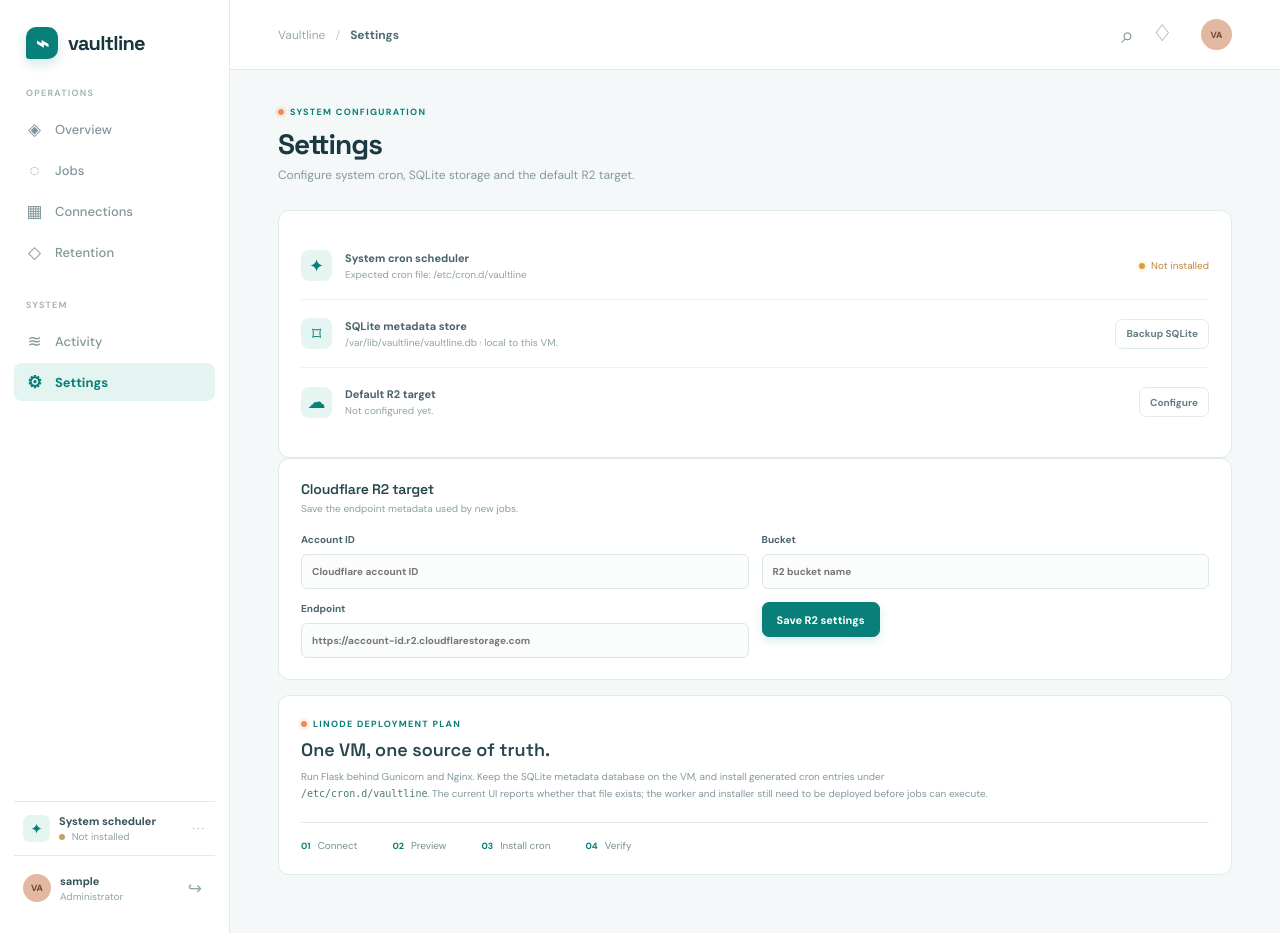
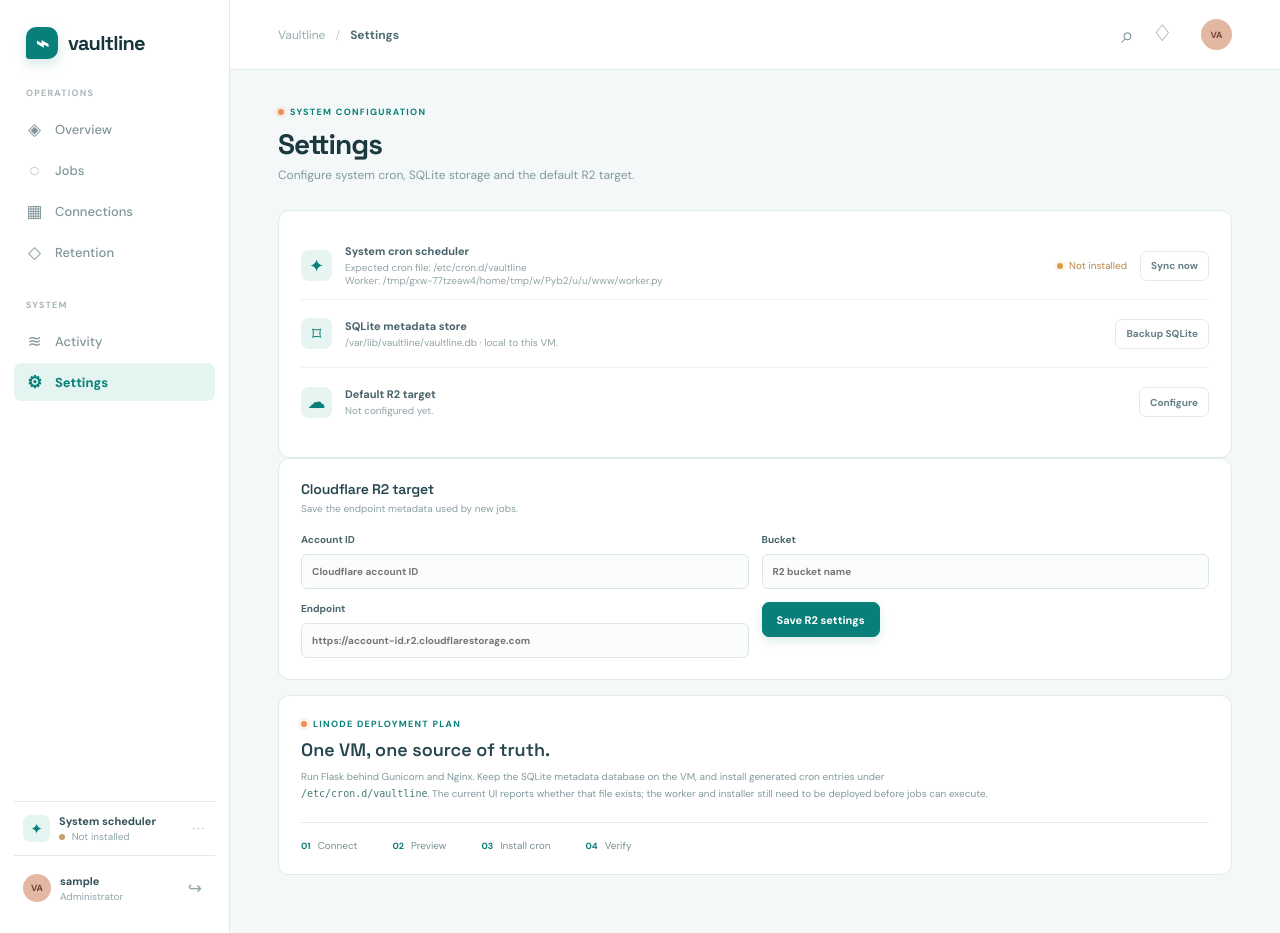
Before and after one commit to GShankar555/DB_Retention_Backup_Manager, a Flask app: page /settings in a window 1280 px wide. Run offline with Flask 3, Linux system fonts and the light colour scheme; the visitor is signed in with stand-in values (Sample User, id 1); data that the repository does not hold is empty; some libraries are stand-ins or nearby versions.

Commit message:
feat: enhance scheduler functionality with cron sync and UI updates

```diff
--- a/app.py
+++ b/app.py
@@ -3,8 +3,11 @@ from __future__ import annotations
 import os
 import csv
 import io
+import shlex
 import sqlite3
 import secrets
+import sys
+import tempfile
 from datetime import datetime
 from pathlib import Path
 
@@ -15,6 +18,9 @@ BASE_DIR = Path(__file__).resolve().parent
 INSTANCE_DIR = BASE_DIR / "instance"
 DATABASE = Path(os.getenv("VAULTLINE_DB", INSTANCE_DIR / "vaultline.db"))
 CRON_FILE = Path(os.getenv("VAULTLINE_CRON_FILE", "/etc/cron.d/vaultline"))
+CRON_USER = os.getenv("VAULTLINE_CRON_USER", "root")
+WORKER_SCRIPT = Path(os.getenv("VAULTLINE_WORKER", BASE_DIR / "worker.py"))
+LOG_DIR = Path(os.getenv("VAULTLINE_LOG_DIR", "/var/log/vaultline"))
 
 app = Flask(__name__)
 app.config["SECRET_KEY"] = os.getenv("VAULTLINE_SECRET", "change-this-in-production")
@@ -203,11 +209,57 @@ def setting_value(key: str, default: str = "") -> str:
 
 def scheduler_info() -> dict:
     installed = CRON_FILE.exists()
+    worker_exists = WORKER_SCRIPT.exists()
+    ready = installed and worker_exists
     return {
         "installed": installed,
-        "label": "Installed" if installed else "Not installed",
+        "worker_exists": worker_exists,
+        "ready": ready,
+        "label": "Ready" if ready else ("Cron installed; worker missing" if installed else "Not installed"),
         "path": str(CRON_FILE),
+        "worker_path": str(WORKER_SCRIPT),
     }
+
+
+def sync_cron_file() -> tuple[bool, str]:
+    """Rewrite the managed /etc/cron.d file from enabled SQLite jobs."""
+    db = get_db()
+    jobs = db.execute("SELECT id, name, cron_expression FROM jobs WHERE enabled = 1 ORDER BY id").fetchall()
+    try:
+        if not jobs:
+            if CRON_FILE.exists():
+                CRON_FILE.unlink()
+            return True, "No enabled jobs; managed cron file removed."
+        CRON_FILE.parent.mkdir(parents=True, exist_ok=True)
+        LOG_DIR.mkdir(parents=True, exist_ok=True)
+        python_bin = shlex.quote(sys.executable)
+        worker = shlex.quote(str(WORKER_SCRIPT))
+        workdir = shlex.quote(str(BASE_DIR))
+        lines = [
+            "# Managed by Vaultline. Manual edits will be overwritten.",
+            "SHELL=/bin/sh",
+            "PATH=/usr/local/sbin:/usr/local/bin:/usr/sbin:/usr/bin:/sbin:/bin",
+            "",
+        ]
+        for job in jobs:
+            log_path = shlex.quote(str(LOG_DIR / f"job-{job['id']}.log"))
+            command = f"{job['cron_expression']} {CRON_USER} cd {workdir} && {python_bin} {worker} --job-id {job['id']} >> {log_path} 2>&1"
+            lines.append(f"# {job['name']} (job {job['id']})")
+            lines.append(command)
+        lines.append("")
+        with tempfile.NamedTemporaryFile("w", encoding="utf-8", dir=CRON_FILE.parent, delete=False) as temporary:
+            temporary.write("\n".join(lines))
+            temporary_path = Path(temporary.name)
+        os.chmod(temporary_path, 0o644)
+        os.replace(temporary_path, CRON_FILE)
+        return True, f"{len(jobs)} cron job(s) installed in {CRON_FILE}."
+    except OSError as error:
+        try:
+            if "temporary_path" in locals() and temporary_path.exists():
+                temporary_path.unlink()
+        except OSError:
+            pass
+        return False, f"Could not update {CRON_FILE}: {error}"
 
 
 def form_payload() -> dict:
@@ -334,8 +386,9 @@ def new_job():
             placeholders = ", ".join("?" for _ in payload)
             db.execute(f"INSERT INTO jobs ({columns}) VALUES ({placeholders})", tuple(payload.values()))
             db.commit()
-            log_activity("New job created", f"{payload['name']} · system cron installed", "teal")
-            flash("Job created. The system-level cron entry is ready to install.", "success")
+            cron_ok, cron_message = sync_cron_file()
+            log_activity("New job created", f"{payload['name']} · {cron_message}", "teal" if cron_ok else "amber")
+            flash("Job created and system cron updated." if cron_ok else f"Job saved, but cron update failed: {cron_message}", "success" if cron_ok else "error")
             return redirect(url_for("jobs"))
     return render_template("job_form.html", active="Jobs", connections=connections, job=None, form=request.form)
 
@@ -352,8 +405,9 @@ def edit_job(job_id: int):
         assignments = ", ".join(f"{key} = ?" for key in payload)
         db.execute(f"UPDATE jobs SET {assignments} WHERE id = ?", (*payload.values(), job_id))
         db.commit()
-        log_activity("Job updated", f"{payload['name']} · configuration saved", "blue")
-        flash("Job updated successfully.", "success")
+        cron_ok, cron_message = sync_cron_file()
+        log_activity("Job updated", f"{payload['name']} · {cron_message}", "blue" if cron_ok else "amber")
+        flash("Job updated and system cron refreshed." if cron_ok else f"Job saved, but cron update failed: {cron_message}", "success" if cron_ok else "error")
         return redirect(url_for("jobs"))
     return render_template("job_form.html", active="Jobs", connections=connections, job=job, form=dict(job))
 
@@ -365,8 +419,9 @@ def delete_job(job_id: int):
     if job:
         db.execute("DELETE FROM jobs WHERE id = ?", (job_id,))
         db.commit()
-        log_activity("Job deleted", f"{job['name']} · cron entry removed", "amber")
-        flash("Job deleted and its cron entry removed.", "success")
+        cron_ok, cron_message = sync_cron_file()
+        log_activity("Job deleted", f"{job['name']} · {cron_message}", "amber")
+        flash("Job deleted and system cron refreshed." if cron_ok else f"Job deleted, but cron update failed: {cron_message}", "success" if cron_ok else "error")
     return redirect(request.referrer or url_for("jobs"))
 
 
@@ -400,8 +455,9 @@ def delete_connection(connection_id: int):
     if connection:
         db.execute("DELETE FROM connections WHERE id = ?", (connection_id,))
         db.commit()
-        log_activity("Connection removed", connection["name"], "amber")
-        flash("Connection removed. Related jobs were removed too.", "success")
+        cron_ok, cron_message = sync_cron_file()
+        log_activity("Connection removed", f"{connection['name']} · {cron_message}", "amber")
+        flash("Connection removed and system cron refreshed." if cron_ok else f"Connection removed, but cron update failed: {cron_message}", "success" if cron_ok else "error")
     return redirect(url_for("connections"))
 
 
@@ -540,6 +596,12 @@ def api_scheduler_status():
     return jsonify(scheduler_info())
 
 
+@app.post("/api/system/scheduler/sync")
+def api_scheduler_sync():
+    ok, message = sync_cron_file()
+    return jsonify({"ok": ok, "message": message, **scheduler_info()}), (200 if ok else 500)
+
+
 @app.get("/api/export/report")
 def api_export_report():
     db = get_db()
--- a/static/app.js
+++ b/static/app.js
@@ -118,6 +118,20 @@ document.addEventListener('DOMContentLoaded', () => {
     });
   }
 
+  const syncScheduler = document.querySelector('#sync-scheduler');
+  if (syncScheduler) {
+    syncScheduler.addEventListener('click', async () => {
+      syncScheduler.disabled = true;
+      syncScheduler.textContent = 'Syncing…';
+      try {
+        const result = await requestJSON('/api/system/scheduler/sync', { method: 'POST' });
+        toast(result.message);
+        window.setTimeout(() => window.location.reload(), 650);
+      } catch (error) { toast(error.message, 'error'); }
+      finally { syncScheduler.disabled = false; syncScheduler.textContent = 'Sync now'; }
+    });
+  }
+
   const form = document.querySelector('#job-form');
   if (!form) return;
   const cadence = document.querySelector('#cadence');
--- a/templates/base.html
+++ b/templates/base.html
@@ -24,7 +24,7 @@
         {% endfor %}
       </nav>
       <div class="sidebar-bottom">
-        <div class="agent-status"><span class="agent-icon">✦</span><span><strong>System scheduler</strong><small><i class="{% if scheduler_status.installed %}online-dot{% else %}offline-dot{% endif %}"></i> {{ scheduler_status.label }}</small></span><span class="more">···</span></div>
+        <div class="agent-status"><span class="agent-icon">✦</span><span><strong>System scheduler</strong><small><i class="{% if scheduler_status.ready %}online-dot{% else %}offline-dot{% endif %}"></i> {{ scheduler_status.label }}</small></span><span class="more">···</span></div>
         <div class="account"><span class="account-avatar">VA</span><span><strong>{{ logged_in_user or 'Vaultline admin' }}</strong><small>Administrator</small></span><form method="post" action="{{ url_for('logout') }}"><button class="logout-link" title="Log out">↪</button></form></div>
       </div>
     </aside>
--- a/templates/dashboard.html
+++ b/templates/dashboard.html
@@ -12,5 +12,5 @@
   <article class="card queue-card"><div class="card-heading"><div><h2>Execution queue</h2><p>System-level cron jobs</p></div><span class="more">···</span></div><div class="queue">{% for job in jobs[:3] %}<div class="queue-row"><span class="queue-icon {% if job.job_type == 'retention' %}warning{% endif %}">{% if job.job_type == 'backup' %}↗{% elif job.job_type == 'archive' %}◒{% else %}!{% endif %}</span><span class="queue-copy"><strong>{{ job.name }}</strong><small>▦ &nbsp;{{ job.database_name }}</small></span><time>{{ job.cadence }} · {{ job.run_time }}</time></div>{% else %}<div class="empty-queue">No scheduled jobs yet.<br><a class="text-link" href="{{ url_for('new_job') }}">Create your first job &nbsp;+</a></div>{% endfor %}</div>{% if jobs %}<a class="text-link" href="{{ url_for('jobs') }}">View all jobs &nbsp;↗</a>{% endif %}</article>
 </section>
 <section class="card table-card"><div class="card-heading table-heading"><div><h2>Recent jobs</h2><p>Latest activity from your data operations</p></div><div class="inline-actions"><a class="button filter" href="{{ url_for('jobs', filter='all') }}">☷ &nbsp;All jobs</a><a class="text-link" href="{{ url_for('new_job') }}">Create job &nbsp;+</a></div></div>{% include '_jobs_table.html' %}</section>
-<section class="bottom-grid"><article class="card activity-card"><div class="card-heading"><div><h2>Activity</h2><p>A transparent log of every action</p></div><a class="text-link" href="{{ url_for('activity') }}">View log &nbsp;↗</a></div>{% include '_activity.html' %}</article><article class="card health-card"><div class="health-orbit"><div><strong>{% if scheduler_status.installed %}✓{% else %}—{% endif %}</strong><small>{{ scheduler_status.label|lower }}</small></div></div><div><p class="eyebrow">SYSTEM SCHEDULER</p><h2>{% if scheduler_status.installed %}Cron is installed.{% else %}Install the cron scheduler.{% endif %}</h2><p class="health-copy">{% if scheduler_status.installed %}System-level schedules are available at {{ scheduler_status.path }}.{% else %}Jobs currently store their schedule, but no system cron file exists at {{ scheduler_status.path }}.{% endif %}</p><a class="text-link" href="{{ url_for('settings') }}">View scheduler setup &nbsp;↗</a></div></article></section>
+<section class="bottom-grid"><article class="card activity-card"><div class="card-heading"><div><h2>Activity</h2><p>A transparent log of every action</p></div><a class="text-link" href="{{ url_for('activity') }}">View log &nbsp;↗</a></div>{% include '_activity.html' %}</article><article class="card health-card"><div class="health-orbit"><div><strong>{% if scheduler_status.ready %}✓{% else %}—{% endif %}</strong><small>{{ scheduler_status.label|lower }}</small></div></div><div><p class="eyebrow">SYSTEM SCHEDULER</p><h2>{% if scheduler_status.ready %}Cron is ready.{% elif scheduler_status.installed %}Worker still needed.{% else %}Install the cron scheduler.{% endif %}</h2><p class="health-copy">{% if scheduler_status.ready %}System-level schedules are available at {{ scheduler_status.path }}.{% elif scheduler_status.installed %}Cron is installed, but the worker is missing at {{ scheduler_status.worker_path }}.{% else %}Jobs currently store their schedule, but no system cron file exists at {{ scheduler_status.path }}.{% endif %}</p><a class="text-link" href="{{ url_for('settings') }}">View scheduler setup &nbsp;↗</a></div></article></section>
 {% endblock %}
--- a/templates/settings.html
+++ b/templates/settings.html
@@ -1,7 +1,7 @@
 {% extends 'base.html' %}
 {% block content %}
 <div class="page-header"><div><p class="eyebrow"><i></i> SYSTEM CONFIGURATION</p><h1>Settings</h1><p class="subtitle">Configure system cron, SQLite storage and the default R2 target.</p></div></div>
-<section class="card settings-card"><div class="setting-row"><span class="setting-icon">✦</span><span><strong>System cron scheduler</strong><small>Expected cron file: {{ scheduler.path }}</small></span><span class="status {% if scheduler.installed %}healthy{% else %}review{% endif %}"><i></i>{{ scheduler.label }}</span></div><div class="setting-row"><span class="setting-icon">⌑</span><span><strong>SQLite metadata store</strong><small>/var/lib/vaultline/vaultline.db · local to this VM.</small></span><a class="button secondary small" href="{{ url_for('api_sqlite_backup') }}">Backup SQLite</a></div><div class="setting-row"><span class="setting-icon">☁</span><span><strong>Default R2 target</strong><small>{% if r2_bucket %}{{ r2_bucket }}{% else %}Not configured yet.{% endif %}</small></span><a class="button secondary small" href="#r2-settings">Configure</a></div></section>
+<section class="card settings-card"><div class="setting-row"><span class="setting-icon">✦</span><span><strong>System cron scheduler</strong><small>Expected cron file: {{ scheduler.path }}<br>Worker: {{ scheduler.worker_path }}</small></span><span class="status {% if scheduler.ready %}healthy{% else %}review{% endif %}"><i></i>{{ scheduler.label }}</span><button class="button secondary small" id="sync-scheduler" type="button">Sync now</button></div><div class="setting-row"><span class="setting-icon">⌑</span><span><strong>SQLite metadata store</strong><small>/var/lib/vaultline/vaultline.db · local to this VM.</small></span><a class="button secondary small" href="{{ url_for('api_sqlite_backup') }}">Backup SQLite</a></div><div class="setting-row"><span class="setting-icon">☁</span><span><strong>Default R2 target</strong><small>{% if r2_bucket %}{{ r2_bucket }}{% else %}Not configured yet.{% endif %}</small></span><a class="button secondary small" href="#r2-settings">Configure</a></div></section>
 <section class="card form-card" id="r2-settings"><div class="card-heading"><div><h2>Cloudflare R2 target</h2><p>Save the endpoint metadata used by new jobs.</p></div></div><form class="form-grid" id="r2-form"><label>Account ID<input name="r2_account_id" value="{{ r2_account_id }}" placeholder="Cloudflare account ID"></label><label>Bucket<input name="r2_bucket" value="{{ r2_bucket }}" placeholder="R2 bucket name"></label><label>Endpoint<input name="r2_endpoint" value="{{ r2_endpoint }}" placeholder="https://account-id.r2.cloudflarestorage.com"></label><div class="form-submit"><button class="button primary" type="submit">Save R2 settings</button></div></form></section>
 <section class="card plan-card"><p class="eyebrow"><i></i> LINODE DEPLOYMENT PLAN</p><h2>One VM, one source of truth.</h2><p>Run Flask behind Gunicorn and Nginx. Keep the SQLite metadata database on the VM, and install generated cron entries under <code>/etc/cron.d/vaultline</code>. The current UI reports whether that file exists; the worker and installer still need to be deployed before jobs can execute.</p><div class="plan-steps"><span><b>01</b>Connect</span><span><b>02</b>Preview</span><span><b>03</b>Install cron</span><span><b>04</b>Verify</span></div></section>
 {% endblock %}
```
Also changed, not shown: README.md.
